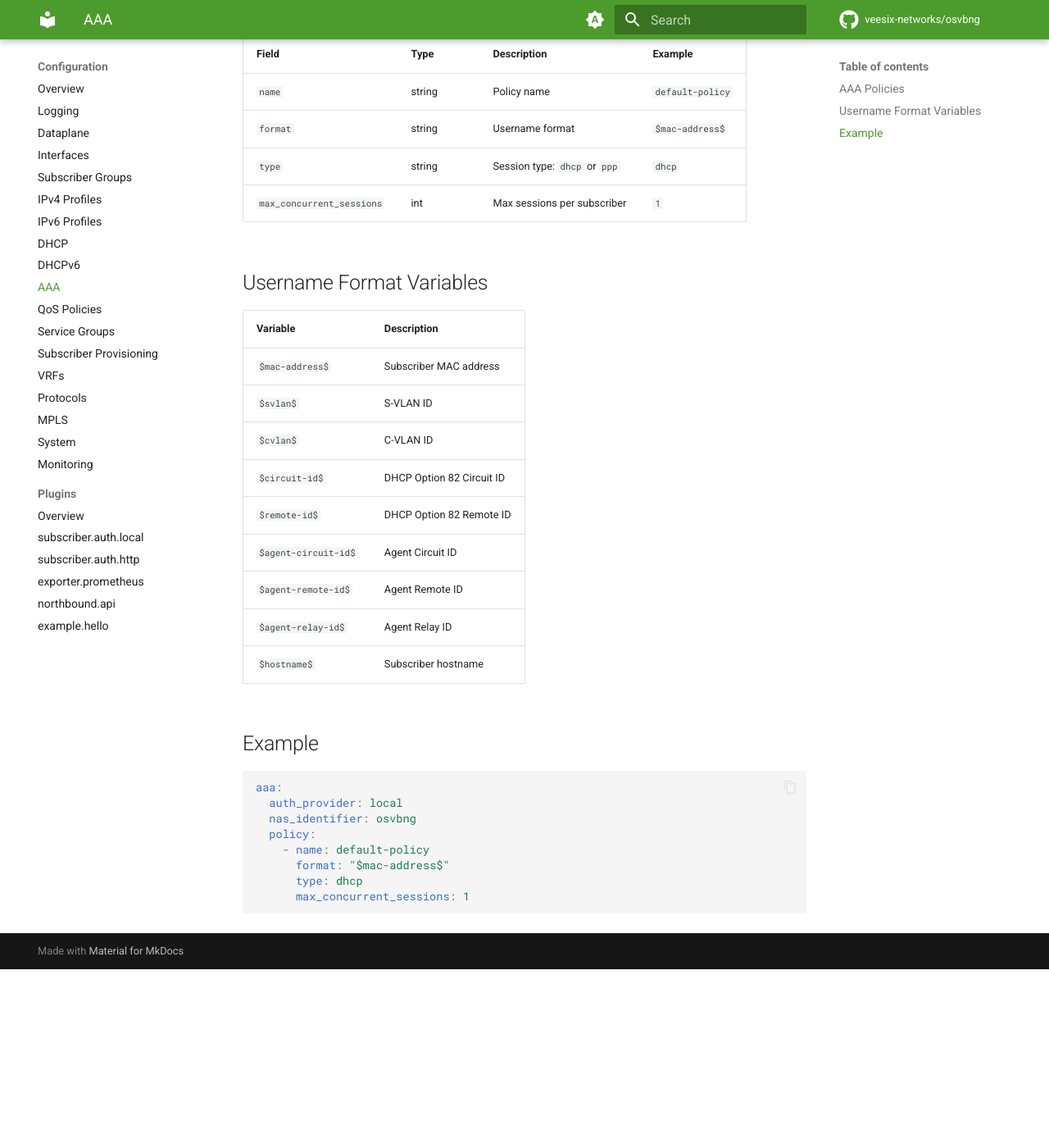
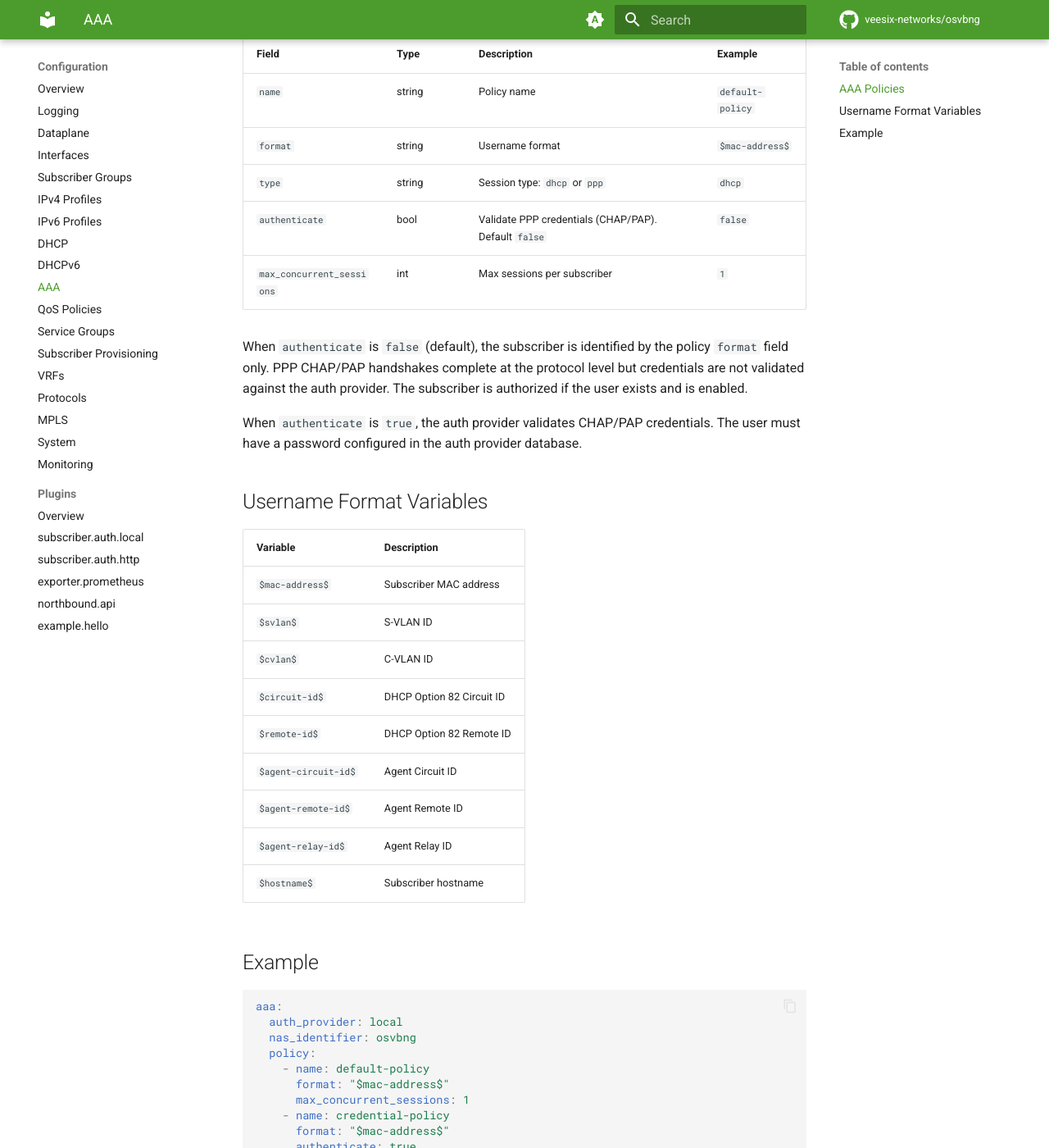
Before and after one commit to veesix-networks/osvbng, an MkDocs documentation site: the page built from docs/configuration/aaa.md, in a window 1280 px wide and 1400 px high, scrolled down 561 px. Shown: the whole window at 82% size. Built offline with MkDocs 1.6.1 and Material for MkDocs 9.7.7, drawn with Linux system fonts in a browser that asks for light colours; comment, search, counter and statistics services are not loaded; before the commit the page ends 1743 px from its top, so only the background shows below that.

Commit message:
feat(aaa): add policy-based authentication mode (#124)

````diff
--- a/docs/configuration/aaa.md
+++ b/docs/configuration/aaa.md
@@ -16,7 +16,12 @@ Authentication, Authorization, and Accounting configuration.
 | `name` | string | Policy name | `default-policy` |
 | `format` | string | Username format | `$mac-address$` |
 | `type` | string | Session type: `dhcp` or `ppp` | `dhcp` |
+| `authenticate` | bool | Validate PPP credentials (CHAP/PAP). Default `false` | `false` |
 | `max_concurrent_sessions` | int | Max sessions per subscriber | `1` |
+
+When `authenticate` is `false` (default), the subscriber is identified by the policy `format` field only. PPP CHAP/PAP handshakes complete at the protocol level but credentials are not validated against the auth provider. The subscriber is authorized if the user exists and is enabled.
+
+When `authenticate` is `true`, the auth provider validates CHAP/PAP credentials. The user must have a password configured in the auth provider database.
 
 ## Username Format Variables
 
@@ -41,6 +46,9 @@ aaa:
   policy:
     - name: default-policy
       format: "$mac-address$"
-      type: dhcp
+      max_concurrent_sessions: 1
+    - name: credential-policy
+      format: "$mac-address$"
+      authenticate: true
       max_concurrent_sessions: 1
 ```
````
Also changed, not shown: 2 other files.
